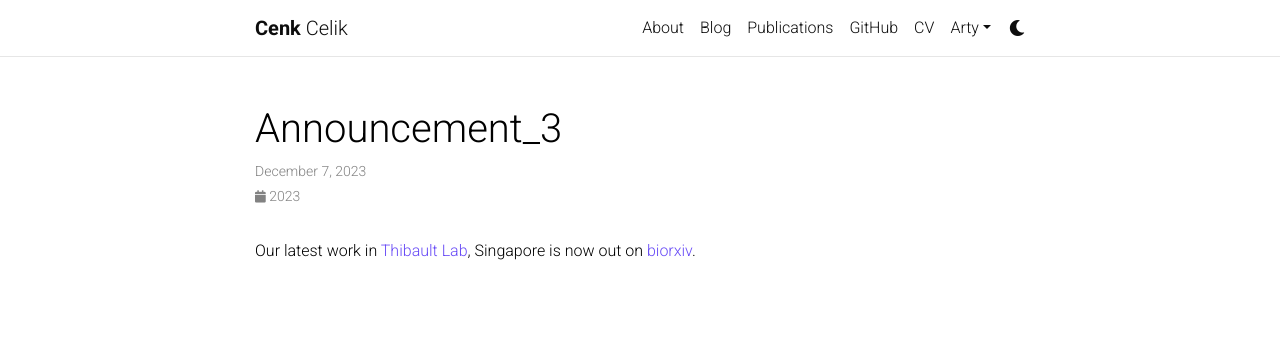
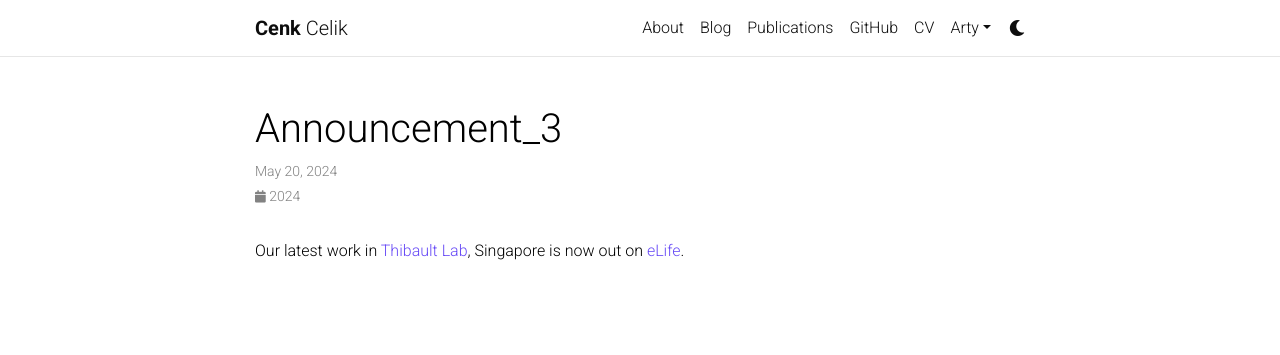
Before and after one commit to cenk-celik/cenk-celik.github.io, a Jekyll site: the page built from _news/announcement_3.md, in a window 1280 px wide. Shown: the top 355 px of the page. Built offline with Jekyll 4.4.1, drawn with Linux system fonts in a browser that asks for light colours; comment, search, counter and statistics services are not loaded; a style sheet for code colours, icons or effects is not loaded.

Commit message:
news update

```diff
--- a/_news/announcement_3.md
+++ b/_news/announcement_3.md
@@ -1,7 +1,7 @@
 ---
 layout: post
-date: 2023-12-07 10:11:00-0400
+date: 2024-05-20 10:11:00-0400
 inline: true
 ---
 
-Our latest work in [Thibault Lab](http://www.thibaultlab.com), Singapore is now out on [biorxiv](https://www.biorxiv.org/content/10.1101/2023.11.16.566967v2.abstract).
+Our latest work in [Thibault Lab](http://www.thibaultlab.com), Singapore is now out on [eLife](https://elifesciences.org/articles/95113).
```
Also changed, not shown: _news/announcement_4.md (+1 -1 lines).
